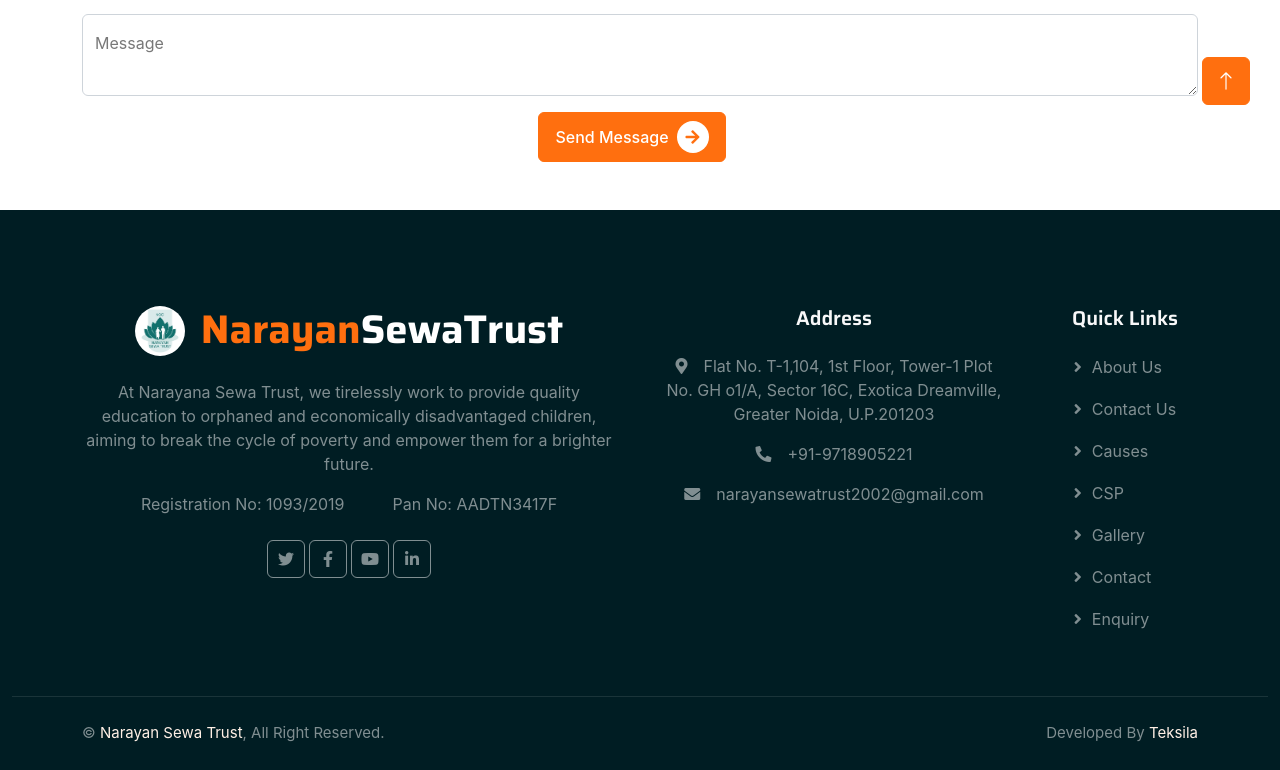
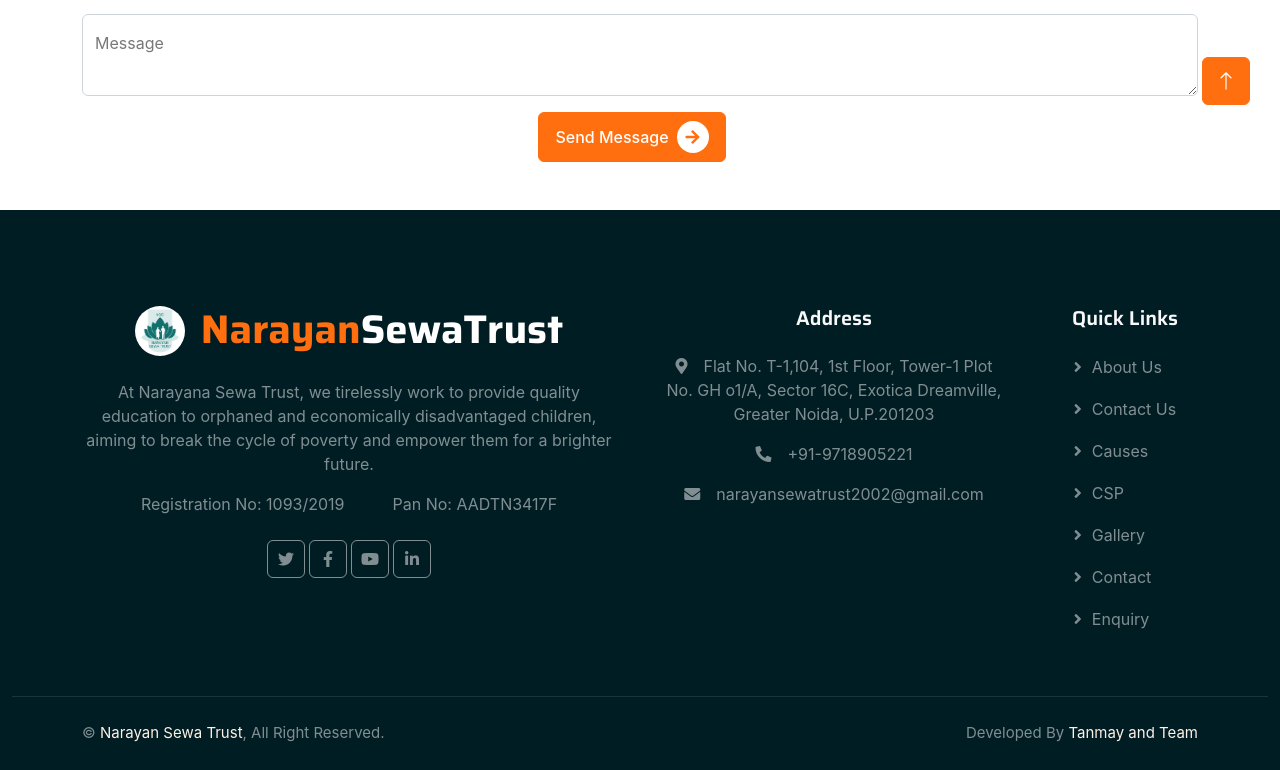
Before and after one commit to Naryan-Sewa-Trust/NGO-FINAL, a React (Create React App) app: page /Enquiry in a window 1280 px wide. Shown: the part 665-1435 px from the top of the page. Built offline with nearby package versions, Linux system fonts and the light colour scheme.

Commit message:
update footer

```diff
--- a/src/components/common/Footer.js
+++ b/src/components/common/Footer.js
@@ -137,8 +137,15 @@
               </div>
               <div className="col-md-6 text-center text-md-end">
                 Developed By{" "}
-                <a href="https://www.teksila.in/" target="_blank">
+                {/* <a href="https://www.teksila.in/" target="_blank">
                   Teksila
+                </a> */}
+                <a
+                  href="tel:7428376300"
+                  target="_blank"
+                  rel="noopener noreferrer"
+                >
+                  Tanmay and Team
                 </a>
               </div>
             </div>
```
